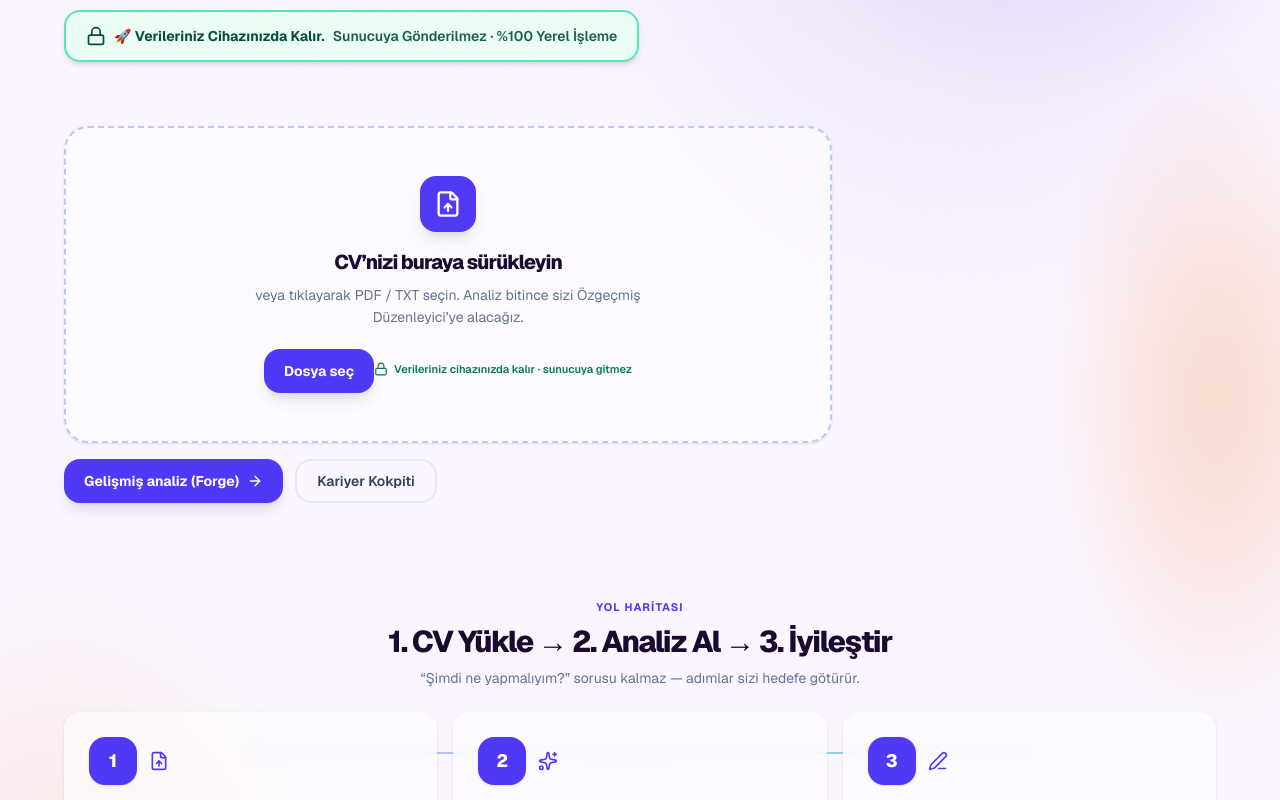
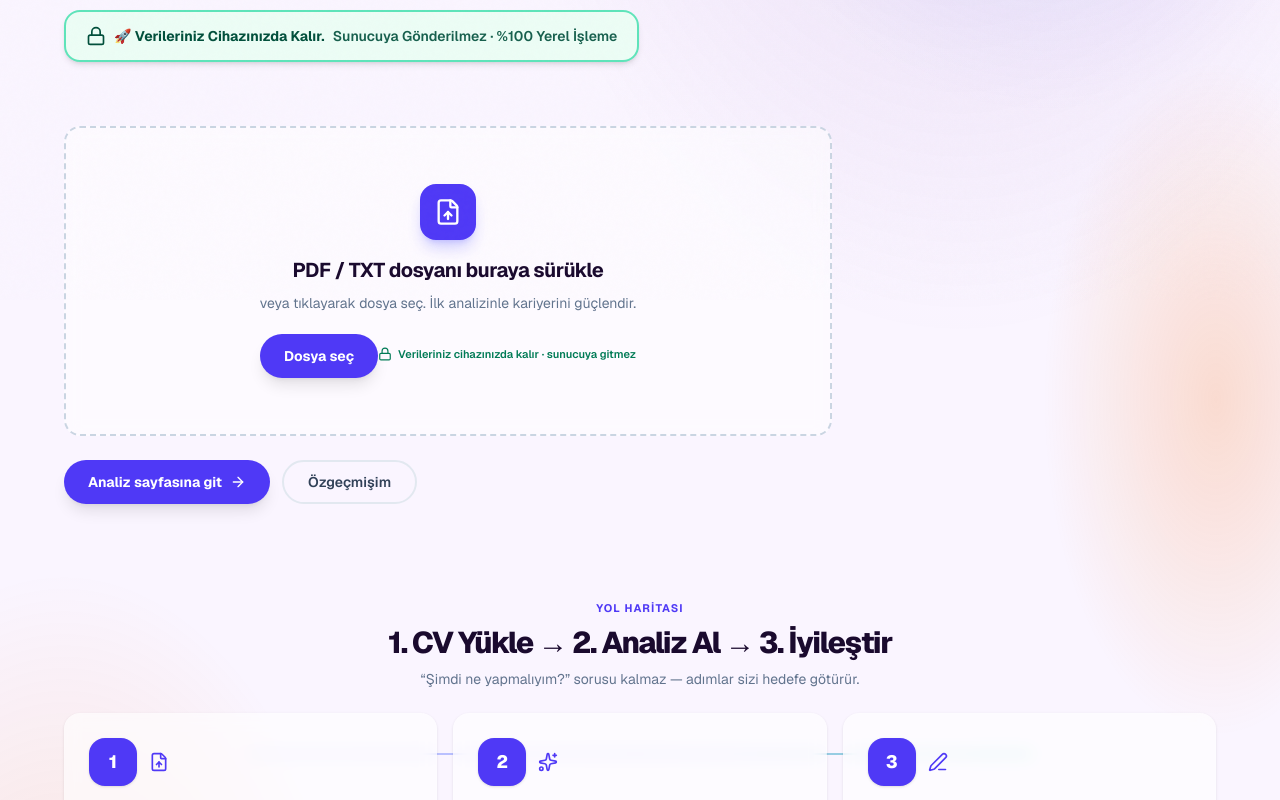
Before and after one commit to Dpehect/Softbridge-Career-Forge-FullStack-Web-App, a Next.js app: page / in a window 1280 px wide. Shown: the part 500-1300 px from the top of the page. Built offline with nearby package versions, Linux system fonts and the light colour scheme; no server answers.

Commit message:
feat: Forge drop-zone first interaction and product UX polish
Center dashed CV upload on empty Forge, Turkish editor tabs, Başla CTA,
profile-nav hierarchy, and privacy-forward empty-state copy.

```diff
--- a/src/app/forge/page.tsx
+++ b/src/app/forge/page.tsx
@@ -30,6 +30,7 @@ import { Button } from "@/components/ui/button";
 import { Textarea } from "@/components/ui/textarea";
 import { Input } from "@/components/ui/input";
 import { FilePickButton } from "@/components/FilePickButton";
+import { CvDropZone } from "@/components/CvDropZone";
 import { useCareerStore } from "@/store/useCareerStore";
 import {
   parseCV,
@@ -589,76 +590,115 @@ export default function ForgePage() {
           <div className="flex flex-col gap-4">
 
             {/* Editor Tabs Navigation */}
-            <div className="flex gap-1 p-1 rounded-2xl" style={{ background: "rgba(168,85,247,0.08)", border: "1px solid rgba(168,85,247,0.12)" }}>
-              {([
-                ["raw",      "📝", "Import / Paste"],
-                ["form",     "✍️",  "Structured Editor"],
-                ["versions", "📂", `Backups (${forgeBackups.length})`],
-              ] as const).map(([id, emoji, label]) => (
-                <button key={id}
+            <div className="flex gap-1 p-1 rounded-2xl bg-indigo-50/80 border border-indigo-100 dark:bg-indigo-500/10 dark:border-indigo-500/20">
+              {(
+                [
+                  ["raw", "Yükle"],
+                  ["form", "Düzenle"],
+                  ["versions", `Yedekler (${forgeBackups.length})`],
+                ] as const
+              ).map(([id, label]) => (
+                <button
+                  key={id}
+                  type="button"
                   onClick={() => setEditorTab(id as EditorTabId)}
                   disabled={id === "form" && !forgeParsedCv}
-                  className="flex-1 py-2 text-xs font-semibold rounded-xl transition-all cursor-pointer disabled:opacity-40"
-                  style={editorTab === id
-                    ? { background: "linear-gradient(135deg,#6B21A8,#A855F7)", color: "white", boxShadow: "0 4px 12px rgba(107,33,168,0.3)" }
-                    : { color: "var(--text-muted)" }}
+                  className={cn(
+                    "flex-1 py-2.5 text-xs font-semibold rounded-xl transition-all cursor-pointer disabled:opacity-40",
+                    editorTab === id
+                      ? "bg-indigo-600 text-white shadow-lg shadow-indigo-500/25"
+                      : "text-slate-600 hover:text-indigo-600 dark:text-slate-300"
+                  )}
                 >
-                  {emoji} {label}
+                  {label}
                 </button>
               ))}
             </div>
 
             {/* Editor Content Area */}
-            <div className="glass-panel rounded-3xl p-5 min-h-[460px]"
-              style={{ border: "1px solid rgba(168,85,247,0.12)" }}>
+            <div className="glass-panel rounded-3xl p-5 min-h-[460px] border border-slate-200/80 dark:border-white/10">
 
-              {/* Tab 1: Raw Text & File Pickers */}
+              {/* Tab 1: Drop zone + paste */}
               {editorTab === "raw" && (
-                <div className="space-y-4">
-                  <div className="flex items-center justify-between">
-                    <h3 className="font-semibold text-sm">{t("workspaceSub")}</h3>
+                <div className="space-y-5">
+                  {!forgeParsedCv ? (
+                    <>
+                      <div className="text-center space-y-1 pb-1">
+                        <h3 className="font-bold tracking-tight text-base text-star-white">
+                          İlk analizinle kariyerini güçlendir
+                        </h3>
+                        <p className="text-xs text-slate-500">
+                          CV&apos;ni yükle — yapay zeka tarayıcında çalışır, verin sunucuya gitmez.
+                        </p>
+                      </div>
+                      <CvDropZone
+                        redirectTo={null}
+                        compact
+                        onParsed={(_p, _text, fileName) => {
+                          setLastCvFileName(fileName);
+                          setParseBanner("CV yüklendi. Sağ panelden analiz sonuçlarını inceleyin.");
+                          setEditorTab("form");
+                          setPreviewTab("feedback");
+                        }}
+                      />
+                    </>
+                  ) : (
+                    <div className="rounded-2xl border border-emerald-200 bg-emerald-50/80 px-4 py-3 text-sm text-emerald-900 dark:border-emerald-500/30 dark:bg-emerald-500/10 dark:text-emerald-200">
+                      <p className="font-semibold">
+                        CV yüklendi{lastCvFileName ? `: ${lastCvFileName}` : ""}
+                      </p>
+                      <p className="text-xs mt-1 opacity-90">
+                        Sağda yolculuk sonuçlarını gör · “Düzenle” ile alanları güncelle.
+                      </p>
+                    </div>
+                  )}
+
+                  <div className="space-y-2">
+                    <div className="flex items-center justify-between gap-2">
+                      <h3 className="font-semibold text-sm text-slate-700 dark:text-slate-200">
+                        veya metin yapıştır
+                      </h3>
                       <FilePickButton
-                      label={t("uploadBtn")}
-                      variant="accent"
+                        label="Dosya seç"
+                        variant="outline"
                         size="sm"
                         silentSuccess
                         onText={(text, fileName) => handleCvFile(text, fileName)}
                       />
                     </div>
-                  <p className="text-xs text-muted-steel leading-relaxed">{t("pasteTitle")}</p>
                     <Textarea
                       value={cvText}
                       onChange={(e) => {
                         setForgeCvText(e.target.value);
                         setParseBanner(null);
                       }}
-                    placeholder="Paste CV text here (e.g. John Doe, Software Engineer, React)..."
-                    className="min-h-[220px] font-mono text-xs leading-relaxed"
+                      placeholder="CV metnini buraya yapıştırın…"
+                      className="min-h-[140px] font-mono text-xs leading-relaxed"
                     />
                     <Button
                       variant="primary"
-                    className={cn("w-full font-bold", busy && "opacity-60")}
+                      className={cn("w-full font-bold shadow-lg", busy && "opacity-60")}
                       disabled={busy || !cvText.trim()}
                       onClick={onParse}
                     >
                       {busy ? (
                         <>
-                        <LoadingSpinner /> {t("analyzingLabel")}
+                          <LoadingSpinner /> Analiz ediliyor…
                         </>
                       ) : (
-                      t("analyzePasteBtn")
+                        "Yapıştırılan metni analiz et"
                       )}
                     </Button>
-                  {lastCvFileName && (
-                    <p className="text-xs text-muted-steel">
-                      {t("lastFileLabel")} <strong className="text-star-white">{lastCvFileName}</strong>
+                  </div>
+
+                  {parseBanner && (
+                    <div className="rounded-xl border border-indigo-200 bg-indigo-50/90 p-3 text-xs dark:border-indigo-500/30 dark:bg-indigo-500/10">
+                      <p className="font-semibold text-indigo-800 dark:text-indigo-200">
+                        {parseBanner}
                       </p>
-                  )}
-                  {parseBanner && (
-                    <div className="rounded-xl p-3 text-xs"
-                      style={{ background: "rgba(168,85,247,0.08)", border: "1px solid rgba(168,85,247,0.2)" }}>
-                      <p className="font-semibold" style={{ color: "#A855F7" }}>{parseBanner}</p>
-                      <p className="mt-0.5 text-muted-steel">Switch to <strong>Structured Form</strong> to edit fields!</p>
+                      <p className="mt-0.5 text-slate-600 dark:text-slate-400">
+                        Alanları düzenlemek için <strong>Düzenle</strong> sekmesine geç.
+                      </p>
                     </div>
                   )}
                 </div>
--- a/src/app/page.tsx
+++ b/src/app/page.tsx
@@ -150,19 +150,19 @@ export default function HomePage() {
 
           {/* Primary PLG: drag & drop — first thing users see to act */}
           <motion.div {...fadeUp(0.22)} className="max-w-3xl">
-            <CvDropZone />
-            <div className="mt-4 flex flex-wrap gap-3">
+            <CvDropZone redirectTo="/forge" />
+            <div className="mt-6 flex flex-wrap gap-3">
               <Link
                 href="/forge"
-                className="inline-flex h-11 items-center gap-2 rounded-2xl px-5 text-sm font-bold text-white bg-indigo-600 shadow-lg hover:bg-indigo-700"
+                className="inline-flex h-11 items-center gap-2 rounded-full px-6 text-sm font-bold text-white bg-indigo-600 shadow-lg hover:bg-indigo-500"
               >
-                Gelişmiş analiz (Forge) <ArrowRight className="w-4 h-4" />
+                Analiz sayfasına git <ArrowRight className="w-4 h-4" />
               </Link>
               <Link
-                href="/dashboard"
-                className="inline-flex h-11 items-center gap-2 rounded-2xl px-5 text-sm font-semibold border-2 border-slate-200 text-slate-700 hover:bg-slate-50 dark:border-slate-500 dark:text-slate-200"
+                href="/resume"
+                className="inline-flex h-11 items-center gap-2 rounded-full px-6 text-sm font-semibold border-2 border-slate-200 text-slate-700 hover:bg-slate-50 dark:border-slate-500 dark:text-slate-200"
               >
-                Kariyer Kokpiti
+                Özgeçmişim
               </Link>
             </div>
           </motion.div>
--- a/src/components/CvDropZone.tsx
+++ b/src/components/CvDropZone.tsx
@@ -10,19 +10,28 @@ import {
   extractTextFromFile,
   looksLikeRawPdf,
   parseCV,
+  type ParsedCV,
 } from "@/lib/forge";
 import { useCareerStore } from "@/store/useCareerStore";
 
 type Props = {
   className?: string;
-  /** After success go to resume editor (golden path) */
-  redirectTo?: string;
+  /** null = sayfada kal; string = yönlendir */
+  redirectTo?: string | null;
+  onParsed?: (parsed: ParsedCV, text: string, fileName: string) => void;
+  /** Daha kompakt varyant (panel içi) */
+  compact?: boolean;
 };
 
 /**
- * Primary PLG entry: drag & drop CV → parse → resume editor.
+ * Sürükle-bırak CV yükleme — 100% tarayıcıda, sunucuya gitmez.
  */
-export function CvDropZone({ className, redirectTo = "/resume?from=analiz" }: Props) {
+export function CvDropZone({
+  className,
+  redirectTo = "/resume?from=analiz",
+  onParsed,
+  compact = false,
+}: Props) {
   const router = useRouter();
   const {
     setForgeCvText,
@@ -41,7 +50,7 @@ export function CvDropZone({ className, redirectTo = "/resume?from=analiz" }: Pr
         const cleaned = cleanExtractedText(text);
         if (!cleaned.trim() || looksLikeRawPdf(cleaned) || looksLikeRawPdf(text)) {
           toast.error(
-            "Bu PDF taranmış veya okunamıyor görünüyor. Lütfen metin olarak dışa aktarın veya yapıştırın."
+            "Bu PDF taranmış veya okunamıyor. Metin içeren PDF/TXT deneyin."
           );
           return;
         }
@@ -59,17 +68,18 @@ export function CvDropZone({ className, redirectTo = "/resume?from=analiz" }: Pr
           candidateName: parsed.name,
           targetTitle: parsed.title,
         });
-        toast.success("CV yüklendi. Sizi düzenleyiciye alıyoruz — hataları birlikte kapatacağız.");
-        router.push(redirectTo);
+        onParsed?.(parsed, cleaned, file.name);
+        toast.success("CV yüklendi. Analiz için hazırsınız.");
+        if (redirectTo) router.push(redirectTo);
       } catch (err) {
         const code = err instanceof Error ? err.message : "";
         if (code === "PDF_SCANNED" || code === "PDF_NO_TEXT") {
-          toast.error("Taranmış PDF desteklenmiyor. Metin içeren PDF veya TXT deneyin.");
+          toast.error("Taranmış PDF desteklenmiyor. Metin içeren PDF veya TXT kullanın.");
         } else if (code === "UNSUPPORTED") {
           toast.error("Desteklenen formatlar: PDF ve TXT.");
         } else {
           toast.error(
-            "Dosya okunamadı. Yerel AI / PDF ayrıştırıcı yanıt vermiyor olabilir — tekrar deneyin."
+            "Dosya okunamadı. Bağlantını kontrol et veya başka bir dosya dene."
           );
         }
       } finally {
@@ -83,15 +93,9 @@ export function CvDropZone({ className, redirectTo = "/resume?from=analiz" }: Pr
       setForgeParsedCv,
       pushForgeHistory,
       setLastAnalysisMeta,
+      onParsed,
     ]
   );
-
-  const onDrop = (e: React.DragEvent) => {
-    e.preventDefault();
-    setDragging(false);
-    const file = e.dataTransfer.files?.[0];
-    if (file) void processFile(file);
-  };
 
   return (
     <div
@@ -99,7 +103,7 @@ export function CvDropZone({ className, redirectTo = "/resume?from=analiz" }: Pr
       tabIndex={0}
       onKeyDown={(e) => {
         if (e.key === "Enter" || e.key === " ") {
-          document.getElementById("cv-drop-input")?.click();
+          document.getElementById("cv-drop-input-main")?.click();
         }
       }}
       onDragOver={(e) => {
@@ -107,20 +111,26 @@ export function CvDropZone({ className, redirectTo = "/resume?from=analiz" }: Pr
         setDragging(true);
       }}
       onDragLeave={() => setDragging(false)}
-      onDrop={onDrop}
-      onClick={() => document.getElementById("cv-drop-input")?.click()}
+      onDrop={(e) => {
+        e.preventDefault();
+        setDragging(false);
+        const file = e.dataTransfer.files?.[0];
+        if (file) void processFile(file);
+      }}
+      onClick={() => document.getElementById("cv-drop-input-main")?.click()}
       className={cn(
-        "relative cursor-pointer rounded-3xl border-2 border-dashed p-8 md:p-12 text-center transition-all",
-        "bg-white/60 backdrop-blur-sm shadow-sm dark:bg-white/5",
+        "relative cursor-pointer rounded-2xl border-2 border-dashed text-center transition-all",
+        compact ? "p-8 md:p-10" : "p-10 md:p-14",
+        "bg-white/50 backdrop-blur-sm dark:bg-white/[0.03]",
         dragging
-          ? "border-indigo-500 bg-indigo-50/80 scale-[1.01]"
-          : "border-indigo-300/70 hover:border-indigo-500 hover:bg-indigo-50/40",
+          ? "border-indigo-500 bg-indigo-50/80 scale-[1.01] shadow-lg"
+          : "border-slate-300 hover:border-indigo-400 hover:bg-indigo-50/40 dark:border-slate-600",
         loading && "pointer-events-none opacity-70",
         className
       )}
     >
       <input
-        id="cv-drop-input"
+        id="cv-drop-input-main"
         type="file"
         accept=".pdf,.txt,.md,application/pdf,text/plain"
         className="sr-only"
@@ -131,25 +141,35 @@ export function CvDropZone({ className, redirectTo = "/resume?from=analiz" }: Pr
         }}
       />
 
-      <div className="mx-auto mb-4 flex h-14 w-14 items-center justify-center rounded-2xl bg-indigo-600 text-white shadow-lg">
+      <div
+        className={cn(
+          "mx-auto mb-4 flex items-center justify-center rounded-2xl bg-indigo-600 text-white shadow-lg shadow-indigo-500/30",
+          compact ? "h-12 w-12" : "h-14 w-14"
+        )}
+      >
         {loading ? (
-          <Loader2 className="h-7 w-7 animate-spin" />
+          <Loader2 className="h-6 w-6 animate-spin" />
         ) : (
-          <FileUp className="h-7 w-7" />
+          <FileUp className={compact ? "h-6 w-6" : "h-7 w-7"} />
         )}
       </div>
 
-      <p className="font-extrabold tracking-tighter text-xl text-star-white">
-        {loading ? "CV okunuyor…" : "CV’nizi buraya sürükleyin"}
+      <p
+        className={cn(
+          "font-bold tracking-tight text-star-white",
+          compact ? "text-lg" : "text-xl"
+        )}
+      >
+        {loading ? "Kariyer asistanı hazırlanıyor…" : "PDF / TXT dosyanı buraya sürükle"}
       </p>
       <p className="mt-2 text-sm text-slate-500 max-w-md mx-auto leading-relaxed">
         {loading
-          ? "Metin çıkarılıyor ve yapılandırılıyor — lütfen bekleyin."
-          : "veya tıklayarak PDF / TXT seçin. Analiz bitince sizi Özgeçmiş Düzenleyici’ye alacağız."}
+          ? "Metin çıkarılıyor, lütfen bekleyin."
+          : "veya tıklayarak dosya seç. İlk analizinle kariyerini güçlendir."}
       </p>
 
       {!loading && (
-        <span className="mt-5 inline-flex h-11 items-center rounded-2xl bg-indigo-600 px-5 text-sm font-bold text-white shadow-lg">
+        <span className="mt-5 inline-flex h-11 items-center rounded-full bg-indigo-600 px-6 text-sm font-bold text-white shadow-lg">
           Dosya seç
         </span>
       )}
```
Also changed, not shown: src/components/Header.tsx (+5 -5 lines). Lines whose indentation alone changed are shown as unchanged.
